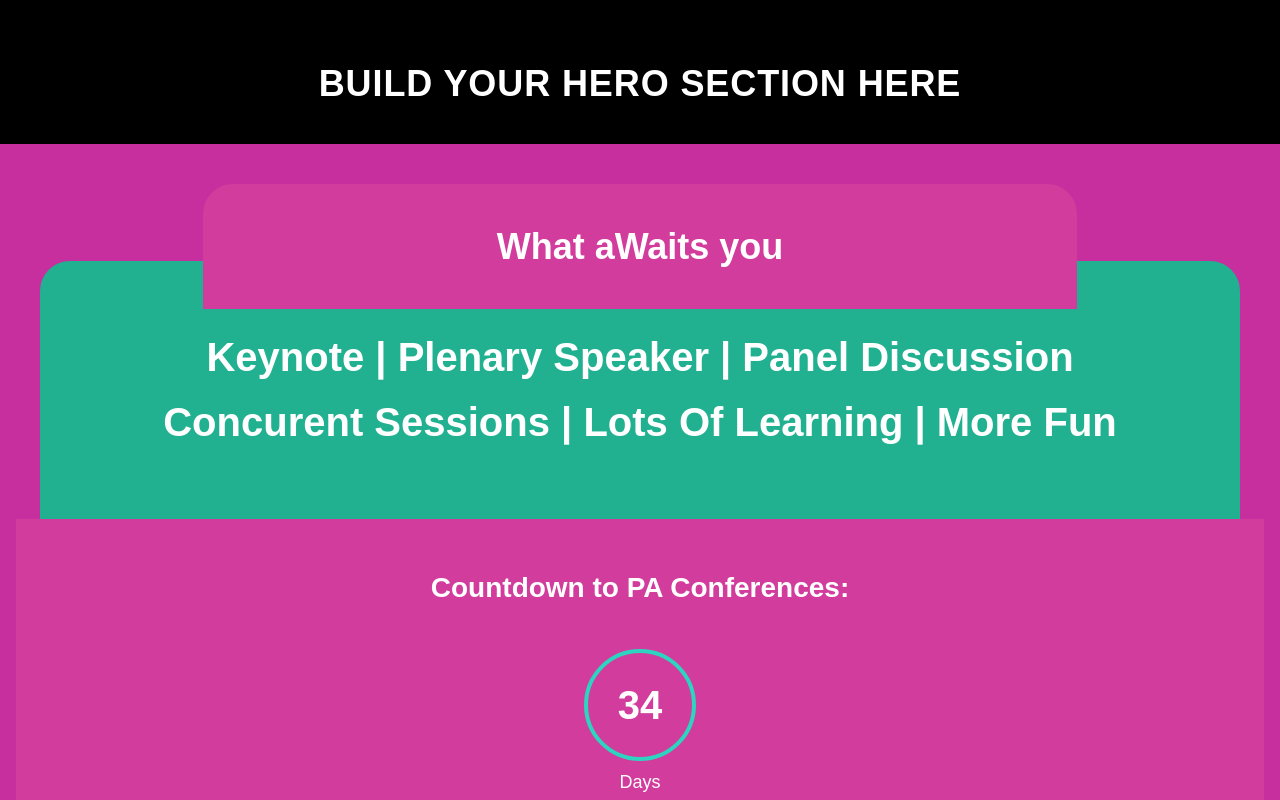
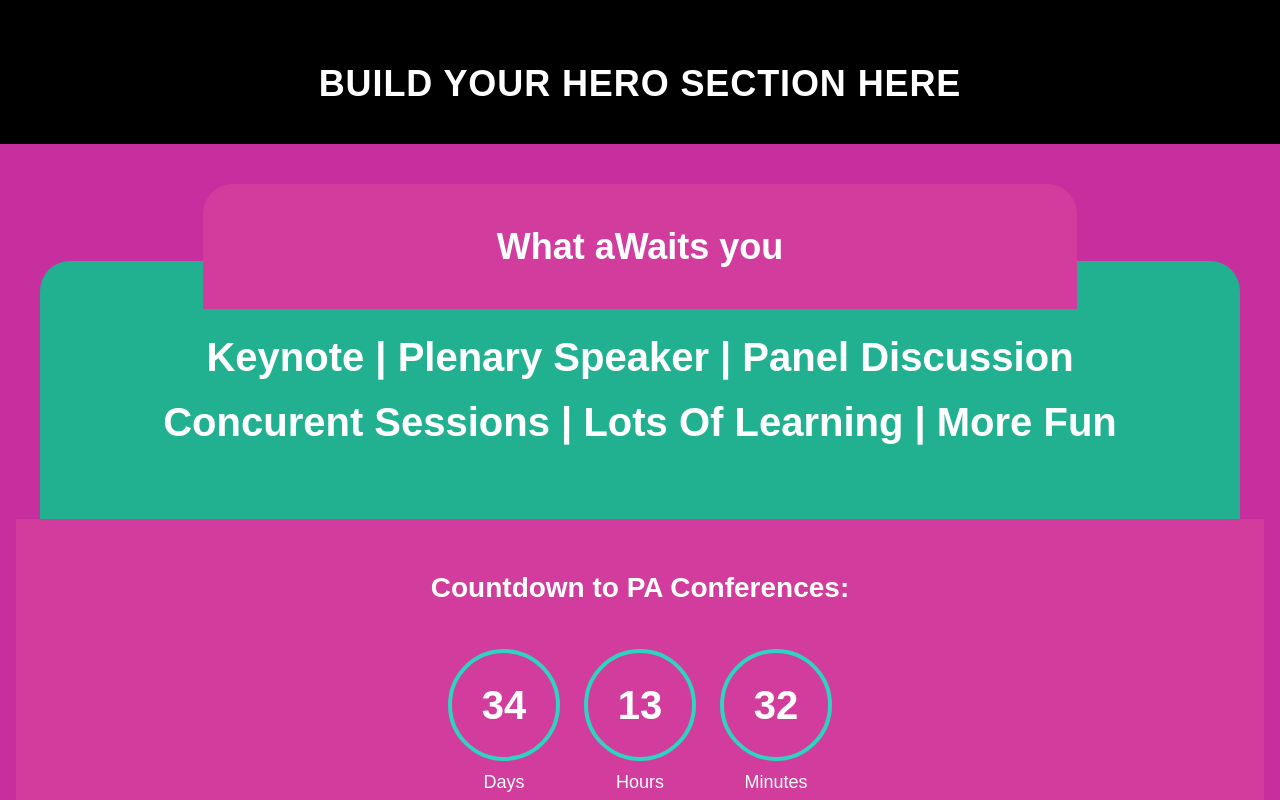
Before and after one commit to Amatcha-Boanerges/landingpage-paconf, a Next.js app: page / in a window 1280 px wide. Shown: the top 800 px of the page. Built offline with nearby package versions, Linux system fonts and the light colour scheme.

Commit message:
countdown units- Days,Hours ,and Minutes are added

```diff
--- a/src/app/components/AwaitYou.tsx
+++ b/src/app/components/AwaitYou.tsx
@@ -41,6 +41,24 @@ export default function AwaitYou() {
                 <span className="mt-2 text-[16px] sm:text-[18px] font-medium">Days</span>
               </div>
 
+              {/* countdown Unit Hours */}
+              <div className="flex flex-col items-center">
+                <div className="w-28 h-28 rounded-full border-4 border-teal-400 flex items-center justify-center text-[32px] sm:text-[40px] font-bold">
+                  13
+                </div>
+                <span className="mt-2 text-[16px] sm:text-[18px] font-medium">Hours</span>
+
+              </div>
+
+              {/* countdownd Unit -Minutes */}
+              <div className="flex flex-col items-center">
+                  <div className="w-28 h-28 rounded-full border-4 border-teal-400 flex items-center justify-center text-[32px] sm:text-[40px] font-bold">
+                    32
+
+                  </div>
+                  <span className="mt-2 text-[16px] sm:text-[18px] font-medium">Minutes</span>
+              </div>
+
             </div>
 
           </div>
```
